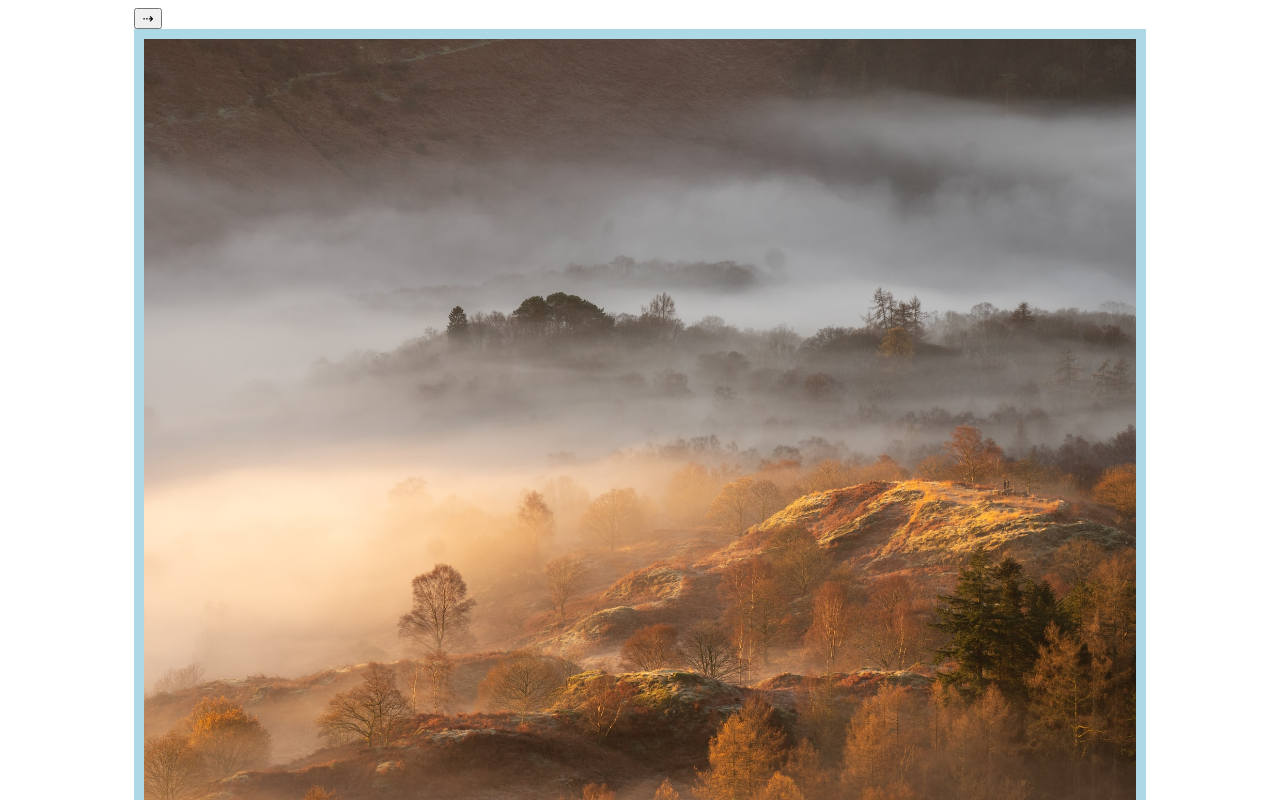
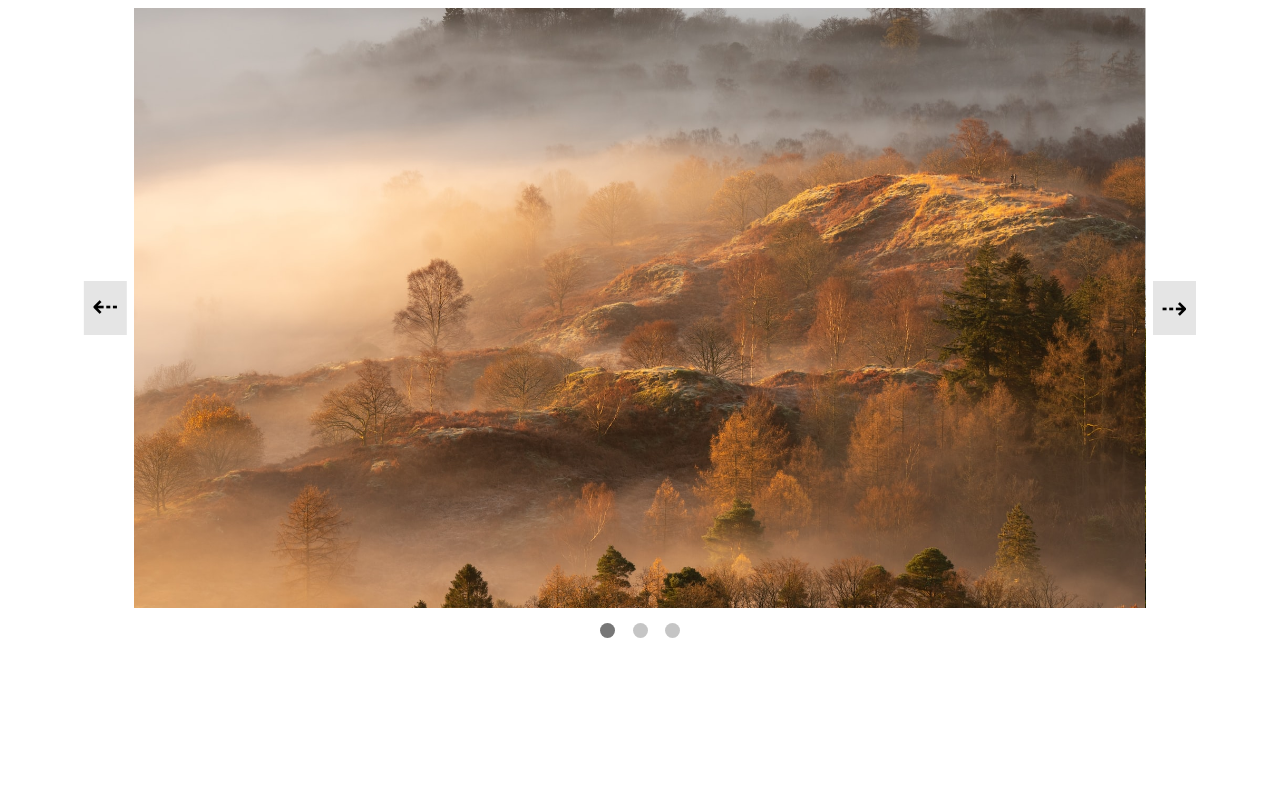
Before and after one commit to Amminn/carousel, a plain HTML site: page second-test/index.html in a window 1280 px wide. Shown: the top 800 px of the page. Drawn offline with Linux system fonts and the light colour scheme.

Commit message:
feat: second carousel progress

```diff
--- a/second-test/app.js
+++ b/second-test/app.js
@@ -0,0 +1,73 @@
+const track = document.querySelector('.carousel__track')
+const slides = Array.from(track.children)
+const nextButton = document.querySelector('.carousel__button--right')
+const prevButton = document.querySelector('.carousel__button--left')
+const dotsNav = document.querySelector('.carousel__nav')
+const dots = Array.from(dotsNav.children)
+
+// getting the width of the slide
+const slideWidth = slides[0].clientWidth
+
+// push the slides to the left, according the to width of each slide
+const setSlidePosition = (slide, index) => {
+  slide.style.left = slideWidth * index + 'px'
+}
+// start at first
+// call the above function/ Print them in the right way
+slides.forEach(setSlidePosition)
+
+const moveToSlide = (track, currentSlide, targetSlide) => {
+  track.style.transform = 'translateX(-' + targetSlide.style.left + ')'
+  currentSlide.classList.remove('current-slide')
+  targetSlide.classList.add('current-slide')
+}
+
+const updateDots = (currentDot, targetDot) => {
+  currentDot.classList.remove('current-slide')
+  targetDot.classList.add('current-slide')
+}
+
+// when i click right, move to the right
+nextButton.addEventListener('click', () => {
+  //get the element that is already showing
+  const currentSlide = track.querySelector('.current-slide')
+  // get the next one
+  const nextSlide = currentSlide.nextElementSibling ?? slides[0]
+  // get the current dot
+  const currentDot = dotsNav.querySelector('.current-slide')
+  const nextDot = currentDot.nextElementSibling ?? dots[0]
+
+  moveToSlide(track, currentSlide, nextSlide)
+  updateDots(currentDot, nextDot)
+})
+
+
+// when i click left, move to the left
+prevButton.addEventListener('click', () => {
+  const currentSlide = track.querySelector('.current-slide')
+  const prevSlide = currentSlide.previousElementSibling ?? slides[slides.length - 1]
+  const currentDot = dotsNav.querySelector('.current-slide')
+  const prevDot = currentDot.previousElementSibling ?? dots[dots.length - 1]
+
+  moveToSlide(track, currentSlide, prevSlide)
+  updateDots(currentDot, prevDot)
+})
+
+// when i click the nav indicator, move to that slide
+
+dotsNav.addEventListener('click', (e) => {
+  // what indicator was clicked on?
+  const targetDot = e.target.closest('button') // idk why he did use closest here
+
+  if(!targetDot) return // means if we don't click on the indicators just return nothing and stop here
+
+  const currentSlide = track.querySelector('.current-slide')
+  const currentDot = dotsNav.querySelector('.current-slide')
+
+  const targetIndex = dots.indexOf(e.target)
+  const targetSlide = slides[targetIndex]
+
+  moveToSlide(track, currentSlide, targetSlide)
+
+  updateDots(currentDot, targetDot)
+})
--- a/second-test/index.html
+++ b/second-test/index.html
@@ -17,7 +17,7 @@
     <!-- 100% -->
     <div class="carousel__track-container">
       <ul class="carousel__track">
-        <li class="carousel__slide">
+        <li class="carousel__slide current-slide">
           <img class="carousel__image" src="../images/cold-morning.jpg" alt="">
         </li>
         <li class="carousel__slide">
@@ -33,16 +33,14 @@
       &#8674;
     </button>
 
-
     <div class="carousel__nav">
-      <button class="carousel__indicator"></button>
+      <button class="carousel__indicator current-slide"></button>
       <button class="carousel__indicator"></button>
       <button class="carousel__indicator"></button>
     </div>
 
   </div>
 
-
   <script src="./app.js"></script>
 </body>
 </html>
--- a/second-test/style.css
+++ b/second-test/style.css
@@ -2,20 +2,81 @@
   position: relative;
   height: 600px;
   width: 80%;
-  margin: 0 auto;
+  margin-inline: auto;
 }
 
 .carousel__image {
   width: 100%;
+  height: 100%;
+  object-fit: cover;
 }
 
 .carousel__track-container {
-  padding: 10px;
-  background: lightblue;
+  background: lightgreen;
+  height: 100%;
+  position: relative;
+  overflow: hidden;
 }
 
 .carousel__track {
-  list-style-type: none;
+  width: 100%;
+  height: 100%;
   padding: 0;
   margin: 0;
+  list-style-type: none;
+  /* position: absolute; */
+  transition: 0.3s ease-in-out
 }
+
+.carousel__slide {
+  position: absolute;
+  top: 0;
+  left: 0;
+  width: 100%;
+  height: 100%;
+}
+
+.carousel__button {
+  position: absolute;
+  top: 50%;
+  transform: translateY(-50%);
+  background: transparent;
+  border: 0;
+  cursor: pointer;
+  color: black;
+  font-size: 2rem;
+  padding: 0.5rem;
+  background: rgba(0, 0, 0, 0.103);
+}
+
+.carousel__button--left {
+  left: -50px;
+  transform:
+    rotate(180deg)
+    translateY(50%);
+}
+
+.carousel__button--right {
+  right: -50px;
+}
+
+.carousel__nav {
+  margin-top: 15px;
+  width: 100%;
+  display: flex;
+  height: 15px;
+  justify-content: center;
+  gap: 1.1rem;
+}
+
+.carousel__indicator {
+  width: 15px;
+  border-radius: 50%;
+  cursor: pointer;
+  background-color:rgba(0, 0, 0, 0.226);
+  border: none;
+}
+
+.carousel__indicator.current-slide {
+  background-color:rgba(0, 0, 0, 0.534)
+}
```
